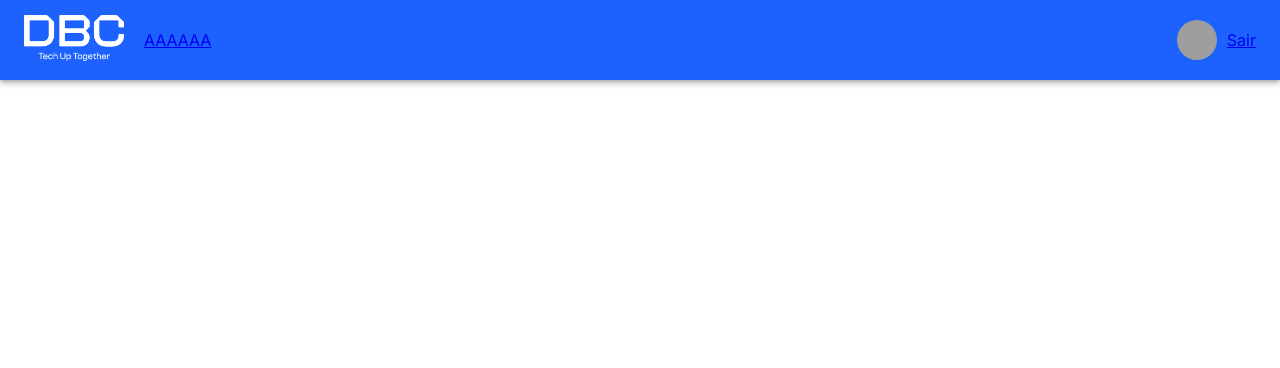
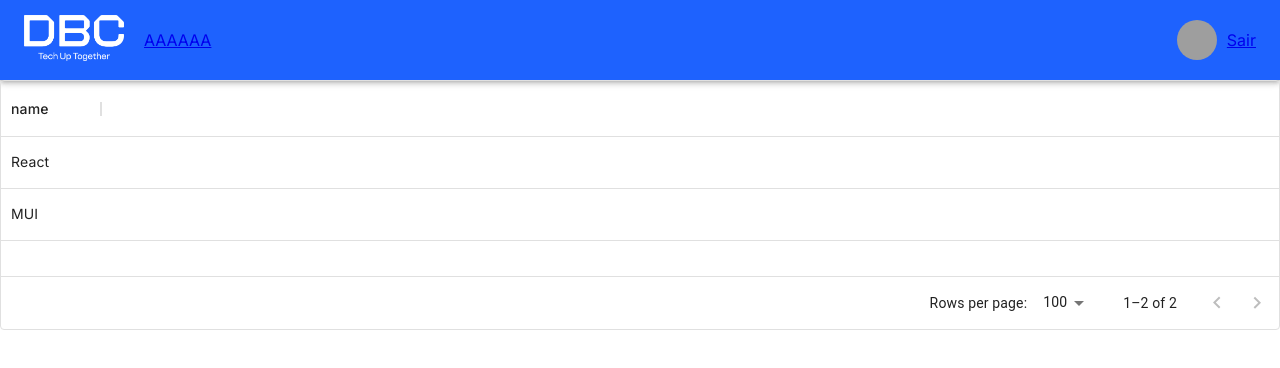
Before and after one commit to vemser/chronos-front, a React (Create React App) app: page /pagina-inicial in a window 1280 px wide. Shown: the top 368 px of the page. Built offline with nearby package versions, Linux system fonts and the light colour scheme; grey boxes are pictures that could not be loaded.

Commit message:
Criando component Row

```diff
--- a/package.json
+++ b/package.json
@@ -8,6 +8,7 @@
     "@mui/icons-material": "^5.10.15",
     "@mui/material": "^5.10.15",
     "@mui/styled-engine-sc": "^5.10.14",
+    "@mui/x-data-grid": "^5.17.13",
     "@testing-library/jest-dom": "^5.16.5",
     "@testing-library/react": "^13.4.0",
     "@testing-library/user-event": "^13.5.0",
--- a/src/components/EditarPerfil/EditarPerfil.module.css
+++ b/src/components/EditarPerfil/EditarPerfil.module.css
@@ -21,5 +21,3 @@
     width: 300px;
   }
 }
-
-/* className={styles.ContainerPerfil} */
--- /dev/null
+++ b/src/components/Row/Row.tsx
@@ -0,0 +1,17 @@
+import React from 'react'
+import { DataGrid } from '@mui/x-data-grid'
+
+export const Row: React.FC = () => {
+  return (
+    <div style={{ height: 250, width: '100%' }}>
+      <DataGrid
+        columns={[{ field: 'name' }]}
+        rows={[
+          { internalId: 1, name: 'React' },
+          { internalId: 2, name: 'MUI' }
+        ]}
+        getRowId={row => row.internalId}
+      />
+    </div>
+  )
+}
--- a/src/pages/Pagina Inicial/PaginaInicial.tsx
+++ b/src/pages/Pagina Inicial/PaginaInicial.tsx
@@ -1,11 +1,13 @@
 import React from 'react'
 import { EditarPerfil } from '../../components/EditarPerfil/EditarPerfil'
 import { Header } from '../../components/Header/Header'
+import { Row } from '../../components/Row/Row'
 
 export const PaginaInicial: React.FC = () => {
   return (
     <>
       <Header />
+      <Row />
     </>
   )
 }
```
Also changed, not shown: 1 other file (tests, documents, lock files or other folders).
